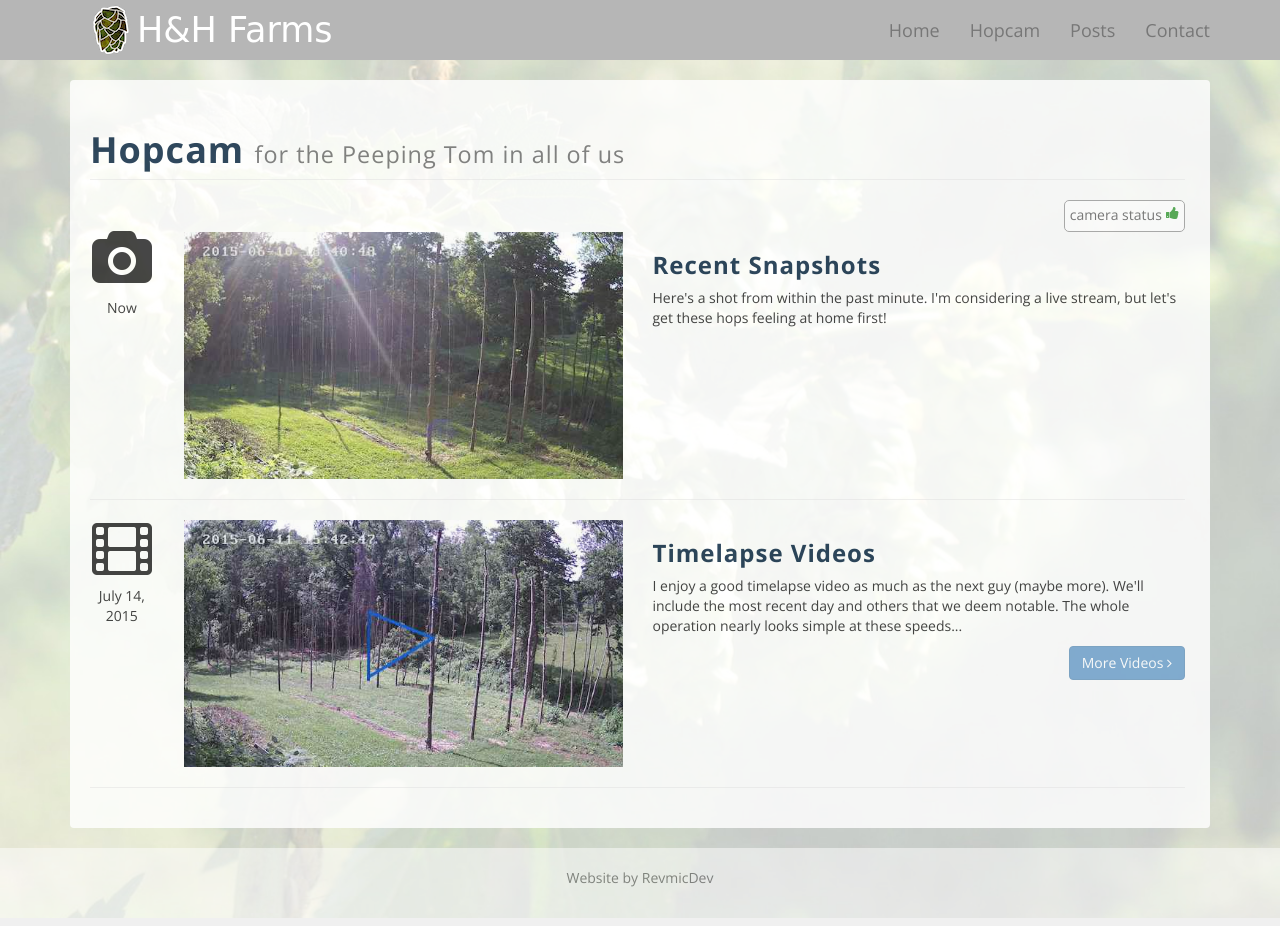
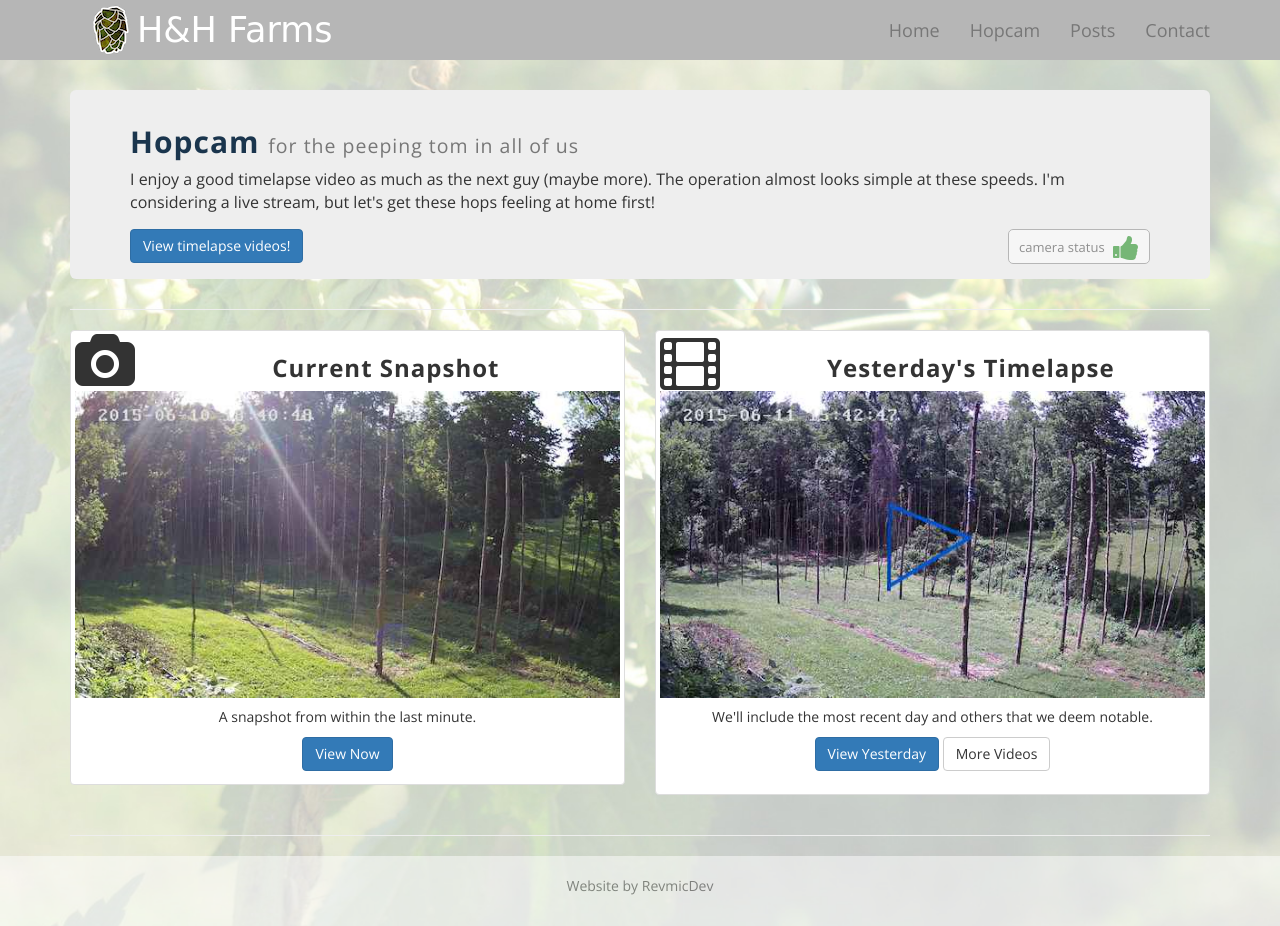
Before and after one commit to revmic/hh-farms, a Flask app: page /hopcam in a window 1280 px wide. Run offline with Flask 2, Linux system fonts and the light colour scheme; data that the repository does not hold is empty; some libraries are stand-ins or nearby versions; some web fonts are replaced.

Commit message:
More dailyvideo integration. Timelapse index page. Blog post images.

```diff
--- a/app.py
+++ b/app.py
@@ -1,3 +1,6 @@
+import requests
+from requests.exceptions import ConnectionError
+
 from flask import Flask, render_template, url_for, redirect, flash
 from flask_wtf import Form
 from flask.ext.mail import Message, Mail
@@ -31,7 +34,30 @@ def posts():
 
 @app.route('/hopcam')
 def hopcam():
-    return render_template('hopcam.html')
+    # Should return a list with revmic's dailymotion videos entitled 'yesterday'
+    yda_uri = 'https://api.dailymotion.com/videos?owners=revmic&' \
+              'search=yesterday&fields=id,title,description,embed_url,' \
+              'thumbnail_480_url,views_total'
+    r = requests.get(yda_uri)
+    # Get last item in list in case there are multiples (prev delete failed)
+    try:
+        yda_video = get_list(r)[-1]
+    except IndexError as e:
+        yda_video = {'title': "Sorry. Couldn't find yesterday's video :'("}
+
+    return render_template('hopcam.html', yesterday=yda_video)
+
+
+@app.route('/hopcam/timelapse')
+def timelapse():
+    notable_uri = 'https://api.dailymotion.com/playlist/x3wglc/videos?' \
+                  'fields=id,title,description,embed_url,' \
+                  'thumbnail_480_url,views_total'
+    r = requests.get(notable_uri)
+    notable_vids = get_list(r)
+    count = len(notable_vids)
+
+    return render_template('timelapse.html', notable=notable_vids, count=count)
 
 
 @app.route('/contact', methods=['GET', 'POST'])
@@ -85,5 +111,22 @@ def send_email(subject, template, **kwargs):
     mail.send(msg)
 
 
+def get_list(r):
+    try:
+        r.raise_for_status()
+    except ConnectionError as e:
+        print("ConnectionError - ", e)
+    except requests.exceptions.HTTPError as e:
+        print("HttpError - ", e)
+    except requests.exceptions.Timeout as e:
+        print("TimeOut - ", e)
+
+    try:
+        return r.json()['list']
+    except KeyError as e:
+        print("KeyError - ", e)
+        return ''
+
+
 if __name__ == '__main__':
     app.run(port=5002, debug=True)
--- a/static/css/hhfarms.css
+++ b/static/css/hhfarms.css
@@ -43,8 +43,9 @@ a:hover {
 }
 
 .box {
+    display: block;
     margin-bottom: 20px;
-    padding: 10px 25px 20px 20px;
+    padding: 15px;
     background: #ffffff;
     opacity: 0.9;
     background: rgba(255, 255, 255, 0.9);
--- a/templates/contact.html
+++ b/templates/contact.html
@@ -14,7 +14,7 @@
             <p><i class="fa fa-phone"></i>
                 <abbr title="Phone">P</abbr>: (618) 946-4257</p>
             <p><i class="fa fa-phone"></i>
-                <abbr title="Phone">P</abbr>: (618) 946-4321</p>
+                <abbr title="Phone">P</abbr>: (618) 946-0430</p>
             <p><i class="fa fa-envelope-o"></i>
                 <abbr title="Email">E</abbr>: <a href="mailto:info@hh-farms.com">info@hh-farms.com</a>
             </p>
--- a/templates/hopcam.html
+++ b/templates/hopcam.html
@@ -2,97 +2,94 @@
 {% block content %}
 
 <style>
+.hero-spacer {
+    margin-top: 30px;
+}
+.hero-feature {
+    margin-bottom: 30px;
+}
 .status-block {
     background-color:white;
+    border: 1px solid gray;
     border-radius:5px;
-    padding:0 5px 0 5px;
-    opacity:0.7
+    padding:0 10px 0 10px;
+    opacity:0.5;
 }
 .status-icon {
     position: relative;
-    top: 5px
+    top: 5px;
+}
+.jumbotron {
+{#    background-color:white;#}
+    padding: 15px;
+    padding-bottom: 50px;
+}
+.jumbotron>p {
+    font-size: medium;
 }
 </style>
 
-<br>
+<!-- Jumbotron Header -->
+<header class="jumbotron hero-spacer">
+    <h2 class="dark">Hopcam <small>for the peeping tom in all of us</small></h2>
 
-<div class="box">
-    <div class="row">
-        <div class="col-lg-12">
-            <div>
-                <h1 class="page-header dark">Hopcam
-                    <small>for the Peeping Tom in all of us</small>
-                </h1>
-            </div>
-            <div class="status-block pull-right" style="border: 1px solid gray;">
-                <p class="pull-left" style="position:relative; top:4px">camera status  </p>
-    {#            <i class="fa fa-thumbs-down status-icon pull-right" style="color:red"></i>#}
-                <i class="fa fa-thumbs-up status-icon pull-right" style="color:green;"></i>
-    {#            <i class="fa fa-question-circle" style="color:orange"></i>#}
-            </div>
+    <p> I enjoy a good timelapse video as much as the next guy (maybe more).
+        The operation almost looks simple at these speeds. I'm considering a live stream,
+        but let's get these hops feeling at home first!
+    </p>
+    <p>
+        <a href ="{{ url_for('timelapse') }}" class="btn btn-primary btn-large pull-left">View timelapse videos!</a>
 
-    {#        <ol class="breadcrumb">#}
-    {#            <li><a href="index1.html">Home</a>#}
-    {#            </li>#}
-    {#            <li class="active">Blog Home Two</li>#}
-    {#        </ol>#}
+        <div class="status-block pull-right">
+            <p class="pull-left" style="position:relative; top:8px; font-size: small">camera status </p>
+{#            <i class="fa fa-thumbs-down status-icon pull-right" style="color:red"></i>#}
+            <i class="status-icon fa fa-thumbs-up fa-2x pull-right" style="color:green;"></i>
+{#            <i class="fa fa-question-circle" style="color:orange"></i>#}
         </div>
-    </div>
-    <!-- /.row -->
+    </p>
+</header>
 
-    <!-- Blog Post Row -->
-    <div class="row">
-        <div class="col-md-1 text-center">
-            <p><i class="fa fa-camera fa-4x"></i>
-            </p>
-            <p>Now</p>
-        </div>
-        <div class="col-md-5">
+<hr>
+
+<!-- Page Features -->
+<div class="row text-center">
+
+    <div class="col-md-6 col-sm-12">
+        <div class="thumbnail">
+            <i class="fa fa-camera fa-4x pull-left"></i> <h3>Current Snapshot</h3>
             <a id="cur_snap" data-toggle="modal" data-target="#current_snapshot">
                 <img class="img-responsive img-hover" src="{{ url_for('static', filename='img/current-thumb.jpg') }}" alt="">
             </a>
-        </div>
-        <div class="col-md-6">
-            <h3 class="dark">Recent Snapshots</h3>
-            <p> Here's a shot from within the past minute. I'm considering a live stream,
-                but let's get these hops feeling at home first!</p>
-    {#        <a class="btn btn-primary" href="blog-post.html">Read More <i class="fa fa-angle-right"></i></a>#}
+            <div class="caption">
+                <p>A snapshot from within the last minute.</p>
+                <button type="button" class="btn btn-primary" data-toggle="modal" data-target="#current_snapshot">View Now</button>
+            </div>
         </div>
     </div>
-    <!-- /.row -->
 
-    <hr>
-
-    <!-- Blog Post Row -->
-    <div class="row">
-        <div class="col-md-1 text-center">
-            <p><i class="fa fa-film fa-4x"></i>
-            </p>
-            <p>July 14, 2015</p>
-        </div>
-        <div class="col-md-5">
+    <div class="col-md-6 col-sm-12">
+        <div class="thumbnail">
+            <i class="fa fa-film fa-4x pull-left"></i> <h3>Yesterday's Timelapse</h3>
             <a data-toggle="modal" data-target="#yesterday_timelapse">
                 <img class="img-responsive img-hover" src="{{ url_for('static', filename='img/current-thumb2.jpg') }}" alt="">
             </a>
-        </div>
-        <div class="col-md-6">
-            <h3><a href="#" class="dark">Timelapse Videos</a>
-            </h3>
-            <p> I enjoy a good timelapse video as much as the next guy (maybe more).
-                We'll include the most recent day and others that we deem notable.
-                The whole operation nearly looks simple at these speeds...
-            </p>
-            <a class="btn btn-primary pull-right disabled" href="#">More Videos <i class="fa fa-angle-right"></i></a>
+            <div class="caption">
+                <p>We'll include the most recent day and others that we deem notable.</p>
+                <p>
+                    <button type="button" class="btn btn-primary" data-toggle="modal" data-target="#yesterday_timelapse">View Yesterday</button>
+                    <a href="{{ url_for('timelapse') }}" class="btn btn-default">More Videos</a>
+                </p>
+            </div>
         </div>
     </div>
-    <!-- /.row -->
 
-    <hr>
-</div><!-- /.box -->
+</div><!-- /.row -->
+
+<hr>
 
 <!-- Current Image Modal -->
 <div class="modal fade" id="current_snapshot" role="dialog" tabindex="-1" aria-labelledby="myLabel">
-  <div class="modal-dialog" role="document">
+  <div class="modal-dialog modal-lg" role="document">
     <div class="modal-content">
       <div class="modal-header">
         <button type="button" class="close" data-dismiss="modal" aria-hidden="true">×</button>
@@ -114,33 +111,19 @@
     <div class="modal-content">
       <div class="modal-header">
         <button type="button" class="close" data-dismiss="modal" aria-hidden="true">×</button>
-        <h4 class="modal-title" id="myModalLabel">Timelapse of Yesterday</h4>
+        <h4 class="modal-title" id="myModalLabel">{{ yesterday['description'] }}</h4>
       </div>
       <div class="modal-body text-center">
-        <video width="800" controls>
-            <source src={{ url_for('static', filename='vid/20150614.mp4') }} type="video/mp4">
-{#            <source src={{ url_for('static', filename='vid/20150614.mov') }} type="video/mov">#}
-{#                <source src="test.ogg" type="video/ogg">#}
-            Your browser does not support HTML5 video.
-        </video>
+          <iframe frameborder="0" width="600" height="400" src="//www.dailymotion.com/embed/video/{{ yesterday['id'] }}" allowfullscreen></iframe>
+          <br /><a href="http://www.dailymotion.com/video/{{ yesterday['id'] }}" target="_blank">{{ yesterday['title'] }}</a>
+          <i>by <a href="http://www.dailymotion.com/revmic" target="_blank">revmic</a></i>
       </div>
       <div class="modal-footer">
-          <a href="#" class="btn btn-primary">View Others</a>
+          <a href="{{ url_for('timelapse') }}" class="btn btn-primary">View Others</a>
           <button type="button" class="btn btn-default" data-dismiss="modal">Close</button>
       </div>
     </div><!-- /.modal-content -->
   </div><!-- /.modal-dialog -->
 </div><!-- /.modal -->
 
-<!-- Pager -->
-{#<div class="row">#}
-{#    <ul class="pager">#}
-{#        <li class="previous"><a href="#">&larr; Older</a>#}
-{#        </li>#}
-{#        <li class="next"><a href="#">Newer &rarr;</a>#}
-{#        </li>#}
-{#    </ul>#}
-{#</div>#}
-<!-- /.row -->
-
 {% endblock %}
--- a/templates/posts.html
+++ b/templates/posts.html
@@ -24,7 +24,7 @@
     <div class="row">
         <div class="col-md-7">
             <a href="#">
-                <img class="img-responsive img-hover" src="http://placehold.it/700x300" alt="">
+                <img class="img-responsive img-hover" src="{{ url_for('static', filename='img/leaf_fg.jpg') }}" alt="">
             </a>
         </div>
         <div class="col-md-5">
@@ -42,7 +42,7 @@
     <div class="row">
         <div class="col-md-7">
             <a href="#">
-                <img class="img-responsive img-hover" src="http://placehold.it/700x300" alt="">
+                <img class="img-responsive img-hover" src="{{ url_for('static', filename='img/planting.jpg') }}" alt="">
             </a>
         </div>
         <div class="col-md-5">
```
Also changed, not shown: imageBatch.py (added, +171 -0 lines), templates/timelapse.html (added, +79 -0 lines), static/img/leaf_fg.jpg (added), static/img/planting.jpg (added).
